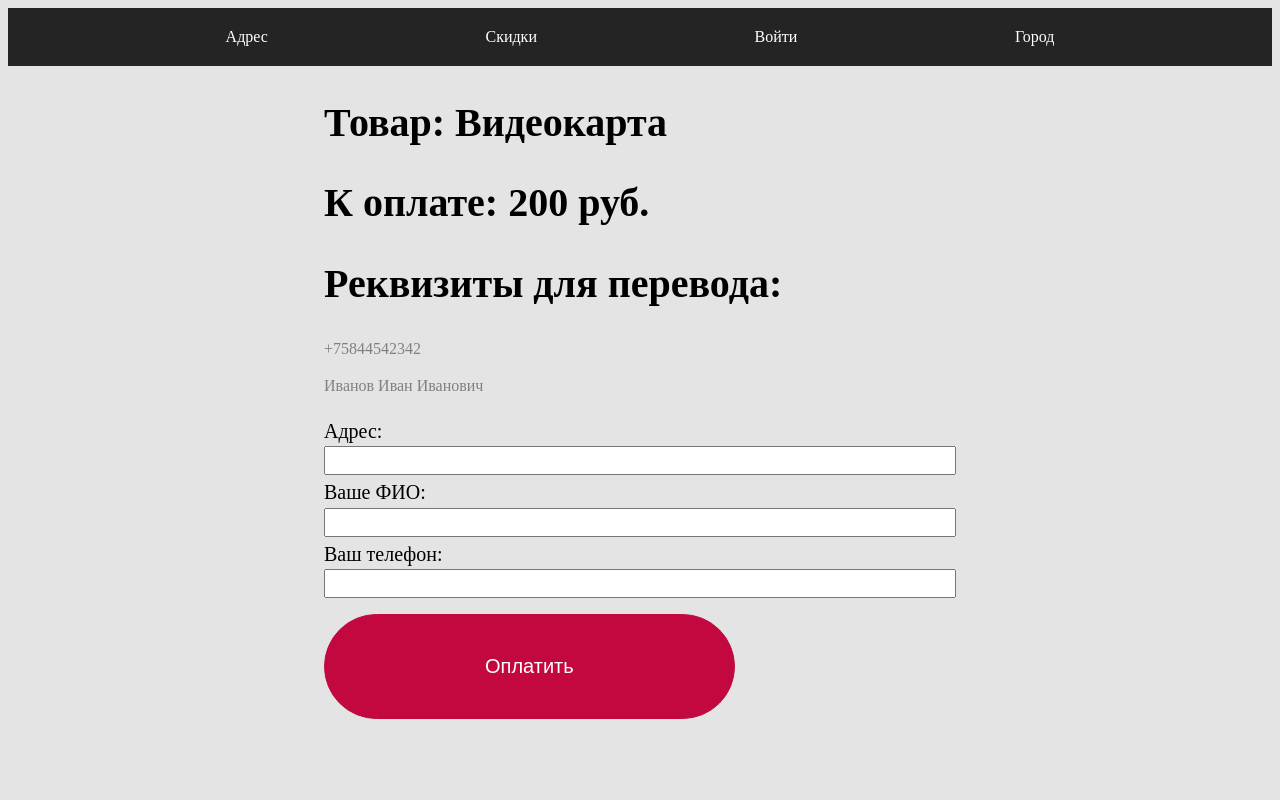
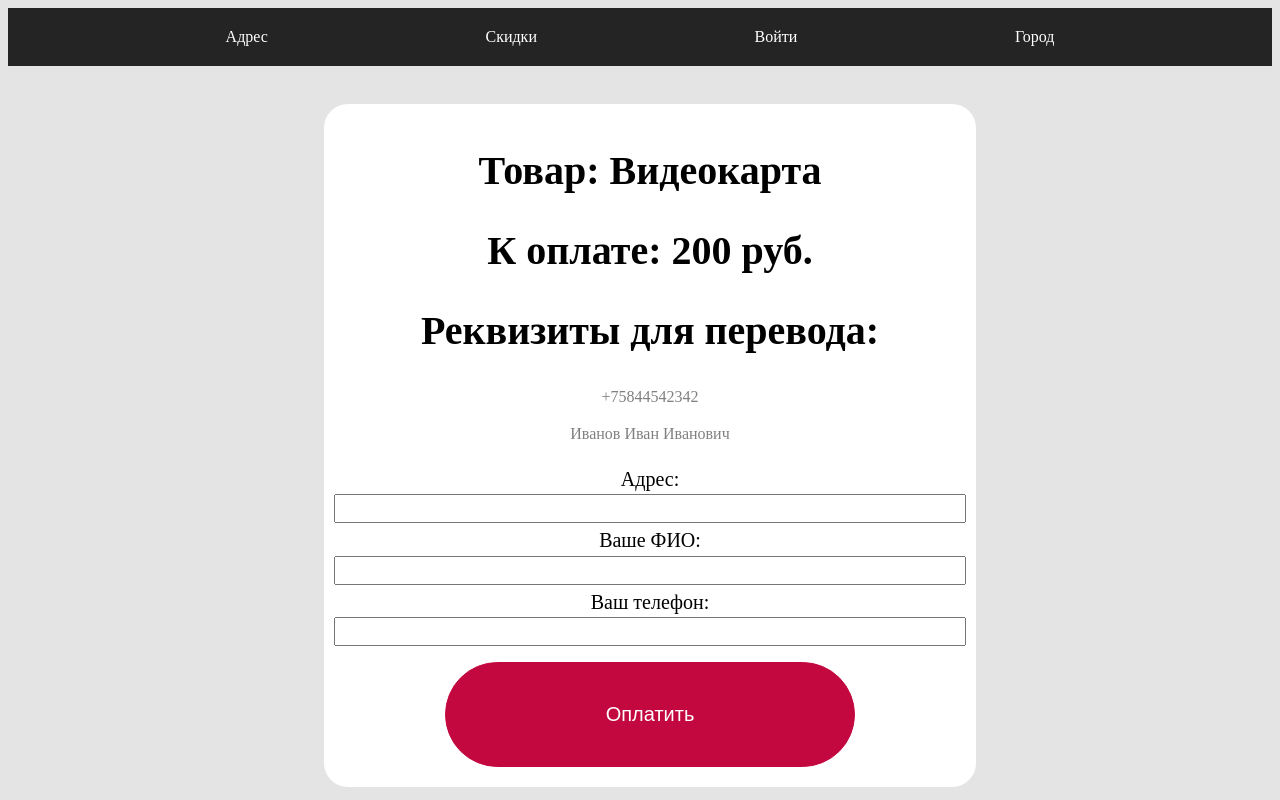
Before and after one commit to YaroslavHW/InternetShop2, a Django app: page /payment/1 in a window 1280 px wide. Run offline with Django 5.2, Linux system fonts and the light colour scheme; data comes from the database, SQL or seed files in the repository.

Commit message:
Сделал страницу с подтверждением и починил кнопку + добавил стили

```diff
--- a/internetshop/shop/static/style.css
+++ b/internetshop/shop/static/style.css
@@ -37,6 +37,7 @@
         border-radius: 70px;
         cursor: pointer;
         text-decoration: none;
+        font-size: 16px;
     }
     .menu{
         background-color: #242424;
@@ -121,6 +122,11 @@
     .PayContent{
        width: 50%;
        margin-left: 25%;
+       background-color: white;
+       border-radius: 24px;
+       padding: 10px;
+       text-align: center;
+       margin-top: 3%;
     }
     .PayContent h2{
         font-size: 40px;
```
